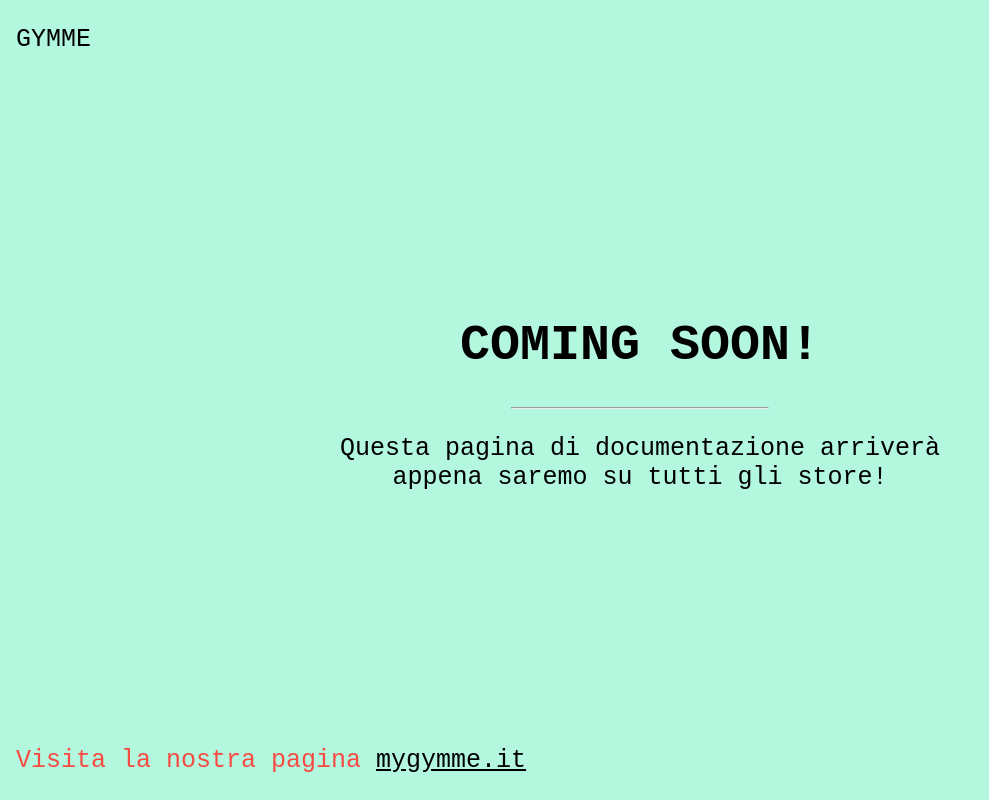
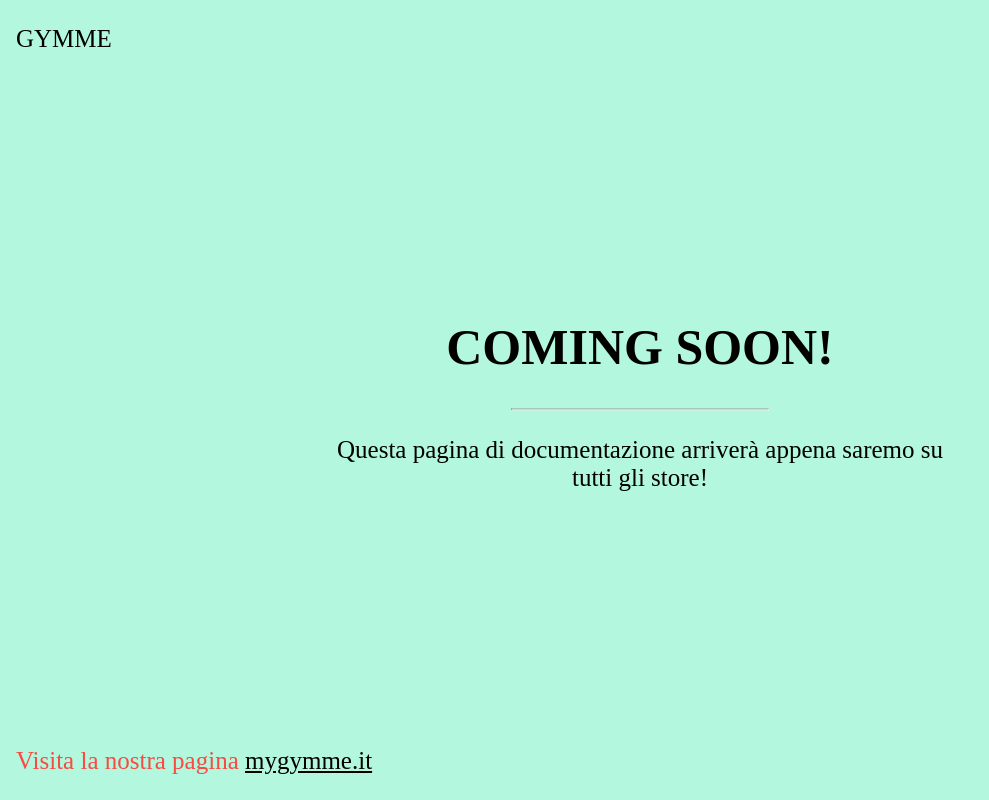
Before and after one commit to DenisSota/GymmeDocumentation, a plain HTML site: page index.html in a window 1280 px wide. Shown: the whole page, without its empty margins (0-989 px from the left). Drawn offline with Linux system fonts and the light colour scheme.

Commit message:
Update index.html

```diff
--- a/index.html
+++ b/index.html
@@ -4,6 +4,7 @@
 body, html {
   height: 100%;
   margin: 0;
+  font-family: Poppins_400Regular.ttf;
 }
 a {
   color: black;
@@ -15,7 +16,6 @@ a {
   background-position: center;
   background-size: cover;
   position: relative;
-  font-family: "Courier New", Courier, monospace;
   font-size: 25px;
 }
 
```
